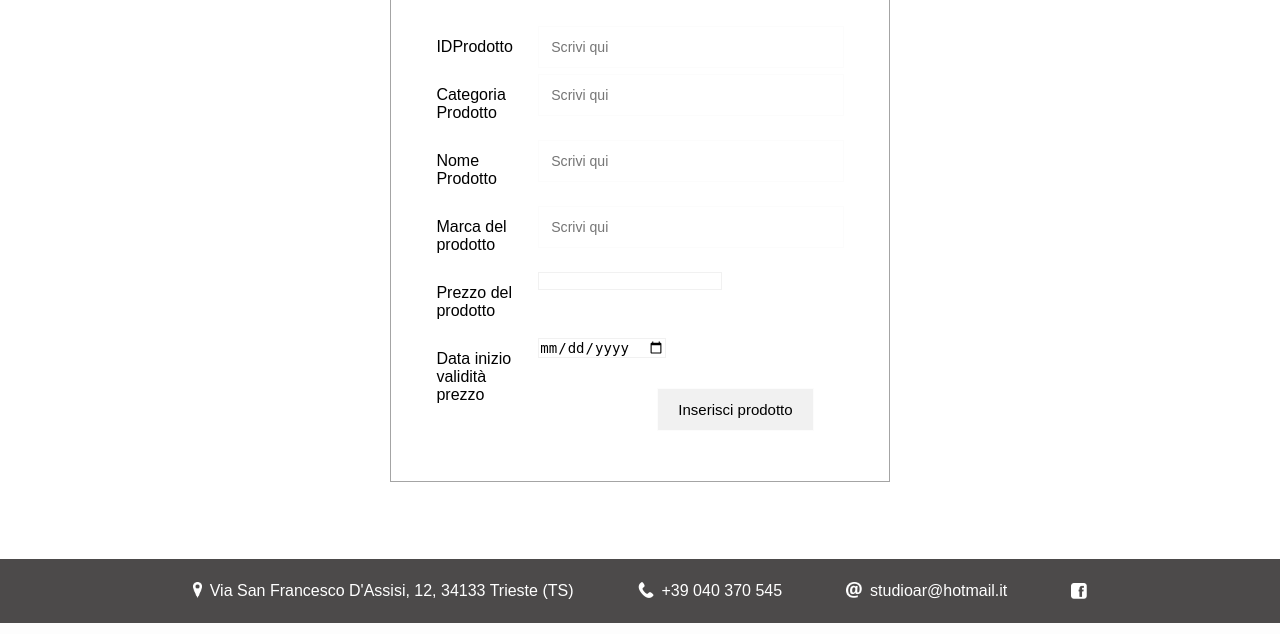
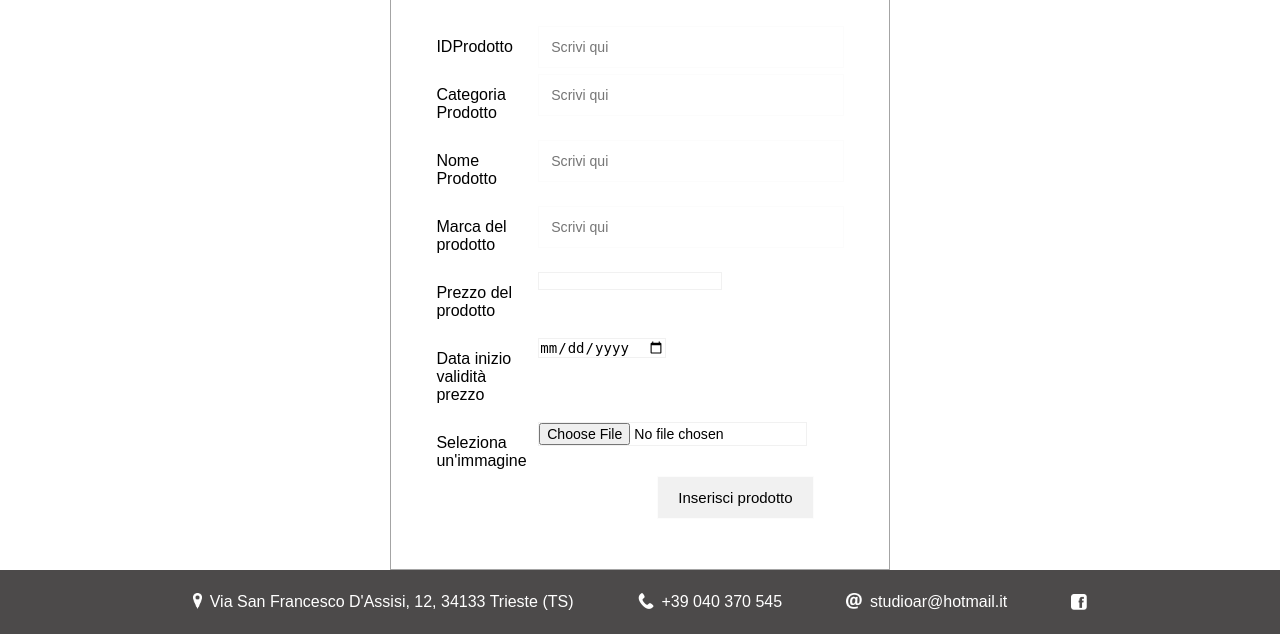
Before and after one commit to mirkofranco/ProgettoTecWeb, a PHP site: page /inserimento_prodotto.php in a window 1280 px wide. Shown: the part 177-811 px from the top of the page. Run offline with PHP 8.4, Linux system fonts and the light colour scheme; some libraries are stand-ins or nearby versions.

Commit message:
Inserimento immagine per un prodotto

```diff
--- a/database/database.sql
+++ b/database/database.sql
@@ -15,7 +15,8 @@ CREATE TABLE PRODOTTO(
 	Marca varchar(50) not null,
 	Prezzo float(2) not null,
     DataInizio date not null,
-	isOfferta boolean not null default 0
+	isOfferta boolean not null default 0,
+	NomeImmagine varchar(255) not null
 )ENGINE = InnoDB;
 
 CREATE TABLE PRODOTTOSTORICO(
--- a/inserimento_prodotto.php
+++ b/inserimento_prodotto.php
@@ -11,9 +11,14 @@
     if(isset($_POST['inserisciProdotto'])){
         $connection = new MySqlDatabaseConnection("localhost", "DatabaseTecnologieWeb", "root", "");
         $connection -> connect();
-        $connection -> insertProdotto(new Prodotto($_POST['idProdotto'], $_POST['nomeCategoria'], $_POST['nomeProdotto'], $_POST['marcaProdotto'], $_POST['prezzoProdotto'], $_POST['dataInizioPrezzo'], 0));
+        $connection -> insertProdotto(new Prodotto($_POST['idProdotto'], $_POST['nomeCategoria'], $_POST['nomeProdotto'], $_POST['marcaProdotto'], $_POST['prezzoProdotto'], $_POST['dataInizioPrezzo'], 0, $_FILES['immagineProdotto']['name']));
         $connection -> close();
         $connection = null;
+        $uploadDir = '../ProgettoTecWeb/images/Catalogo/';
+        $tmp = $_FILES['immagineProdotto']['tmp_name'];
+        if(move_uploaded_file($tmp, $uploadDir . $_FILES['immagineProdotto']['name'])){
+            echo "Immagine caricata con successo!<br/>";
+        }
         echo "Prodotto inserito";
     }
     echo file_get_contents('./static/fine_admin.html');
--- a/scripts/php/Prodotto.php
+++ b/scripts/php/Prodotto.php
@@ -7,10 +7,10 @@
         private $prezzo;
         private $dataInizioValiditaPrezzo;
         private $offerta;
-
+        private $nomeImmagine;
 
         /* Costruisce un ogeetto Prodotto in modo completo */
-        public function __construct($idProdotto, $categoria, $nome, $marca, $prezzo, $dataInizioValiditaPrezzo, $offerta){
+        public function __construct($idProdotto, $categoria, $nome, $marca, $prezzo, $dataInizioValiditaPrezzo, $offerta, $nomeImmagine){
             $this -> idProdotto = $idProdotto;
             $this -> categoria = $categoria;
             $this -> nome = $nome;
@@ -18,6 +18,7 @@
             $this -> prezzo = $prezzo;
             $this -> dataInizioValiditaPrezzo = $dataInizioValiditaPrezzo;
             $this -> offerta = $offerta;
+            $this -> nomeImmagine = $nomeImmagine;
         }
 
         /* Ritorna l'identificativo del prodotto */
@@ -55,6 +56,10 @@
             return $this -> offerta;
         }
 
+        public function getNomeImmagine(){
+            return $this -> nomeImmagine;
+        }
+
         /* Ritorna una rappresentazione a stringa di un $this */
         public function __toString(){
             return "Identificativo: " . $this -> getID() . " Categoria: " . $this -> getCategoria() . " Nome: " . $this -> getNome() . "Marca: " . $this -> getMarca() .
--- a/scripts/php/connection.php
+++ b/scripts/php/connection.php
@@ -26,10 +26,10 @@ class MySqlDatabaseConnection extends AbstractConnection{
 
     /* Inserisce un prodotto nel database */
     public function insertProdotto($prodotto){ //insert vista dal punto di vista del database, non del prodotto: per questo è qui e non in una eventuale classe prodotto
-        $toInsert = "INSERT INTO PRODOTTO(IDProdotto, Categoria, Nome, Marca, Prezzo, DataInizio, isOfferta) VALUES (?, ?, ?, ?, ?, ?, ?);";
+        $toInsert = "INSERT INTO PRODOTTO(IDProdotto, Categoria, Nome, Marca, Prezzo, DataInizio, isOfferta, NomeImmagine) VALUES (?, ?, ?, ?, ?, ?, ?, ?);";
         //$this -> connect();
         $stmt = $this -> pdo -> prepare($toInsert);
-        $okai = $stmt -> execute([$prodotto -> getID(), $prodotto -> getCategoria(), $prodotto -> getNome(), $prodotto -> getMarca(), $prodotto -> getPrezzo(), $prodotto -> getDataInizioPrezzo(), $prodotto -> getOfferta()]);
+        $okai = $stmt -> execute([$prodotto -> getID(), $prodotto -> getCategoria(), $prodotto -> getNome(), $prodotto -> getMarca(), $prodotto -> getPrezzo(), $prodotto -> getDataInizioPrezzo(), $prodotto -> getOfferta(), $prodotto -> getNomeImmagine()]);
         //$this -> close();
         return $okai;
     }
--- a/static/form_inserimento_prodotti.html
+++ b/static/form_inserimento_prodotti.html
@@ -1,6 +1,6 @@
 <div class="contenuto">
   <div class="fcontainer">
-    <form method="post">
+    <form method="post" enctype="multipart/form-data">
       <input type="text" id="verificaJavascriptAttivo" />
       <div class="frow">
         <div class="col-25">
@@ -50,9 +50,16 @@
         <div class="col-75">
           <input class="fInputBorder" type="date" id="dataInizioPrezzo" name="dataInizioPrezzo" required />
         </div>
+      </div>
+      <div class="frow">
+        <div class="col-25">
+          <label for="immagineProdotto">Seleziona un'immagine</label>
+        </div>
+        <div class="col-75">
+          <input class="fInputBorder" type="file" id="immagineProdotto" name="immagineProdotto" required />
+        </div>
         <button type="submit" name="inserisciProdotto">Inserisci prodotto</button>
       </div>
-
     </form>
   </div>
 </div>
```
Also changed, not shown: images/Catalogo/logo_home.png (added).
